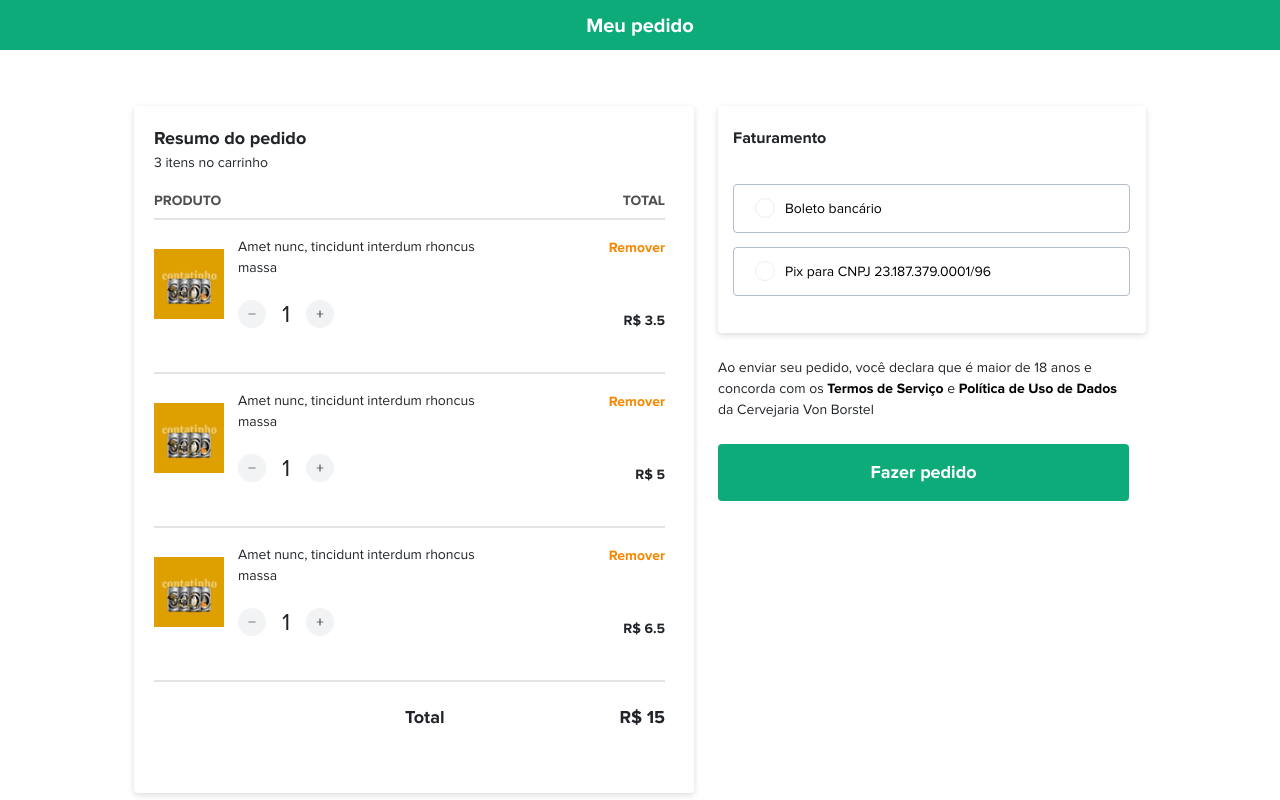
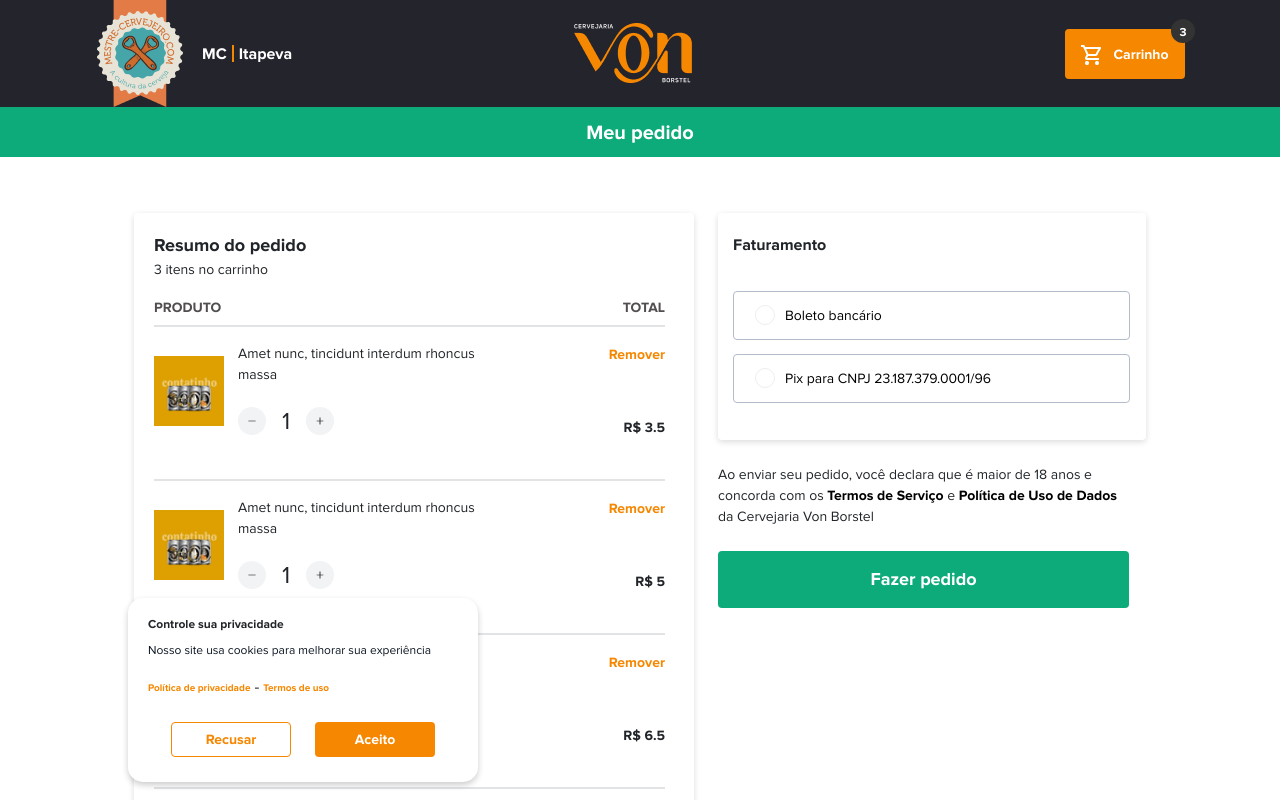
Before and after one commit to amandafuruta/Store-model--front--end, a Next.js app: page /carrinho in a window 1280 px wide. Shown: the top 800 px of the page. Built offline with nearby package versions, Linux system fonts and the light colour scheme.

Commit message:
logado true

```diff
--- a/pages/_app.tsx
+++ b/pages/_app.tsx
@@ -14,7 +14,7 @@
 
 
 export default function CustomApp({ Component, pageProps: { session, ...pageProps } }: AppProps) {
-    const [logado, setLogado] = useState(false)
+    const [logado, setLogado] = useState(true)
 
     return (
         // <SessionProvider session={session}>
--- a/pages/index.tsx
+++ b/pages/index.tsx
@@ -6,7 +6,7 @@
 import { useState } from 'react'
 
 export default function Index() {
-  const [logado, setLogado] = useState(false)
+  const [logado, setLogado] = useState(true)
 
   return (
     <>
@@ -14,7 +14,7 @@
         logado?
         <Logado/>
         :
-        <Redefinir_Senha/>
+        <Login/>
       }
     </>
 
```
